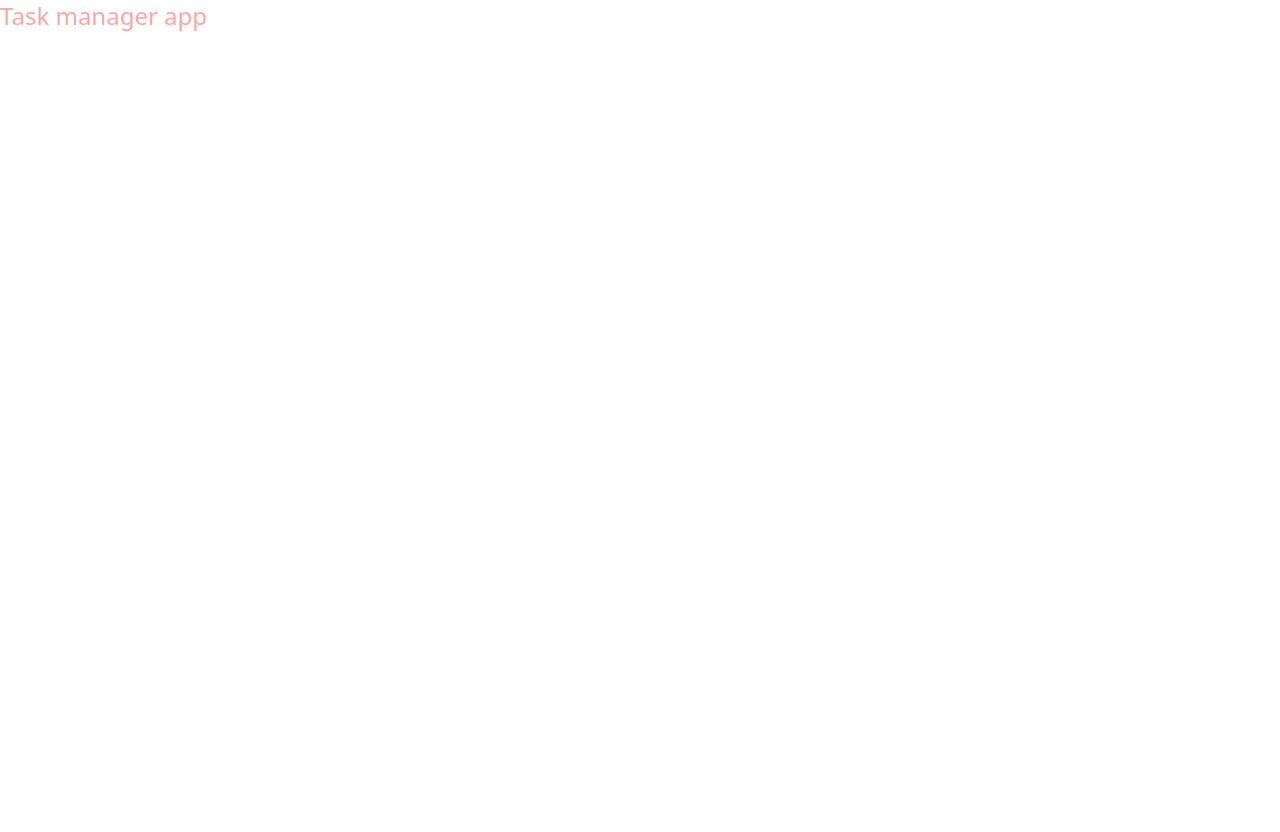
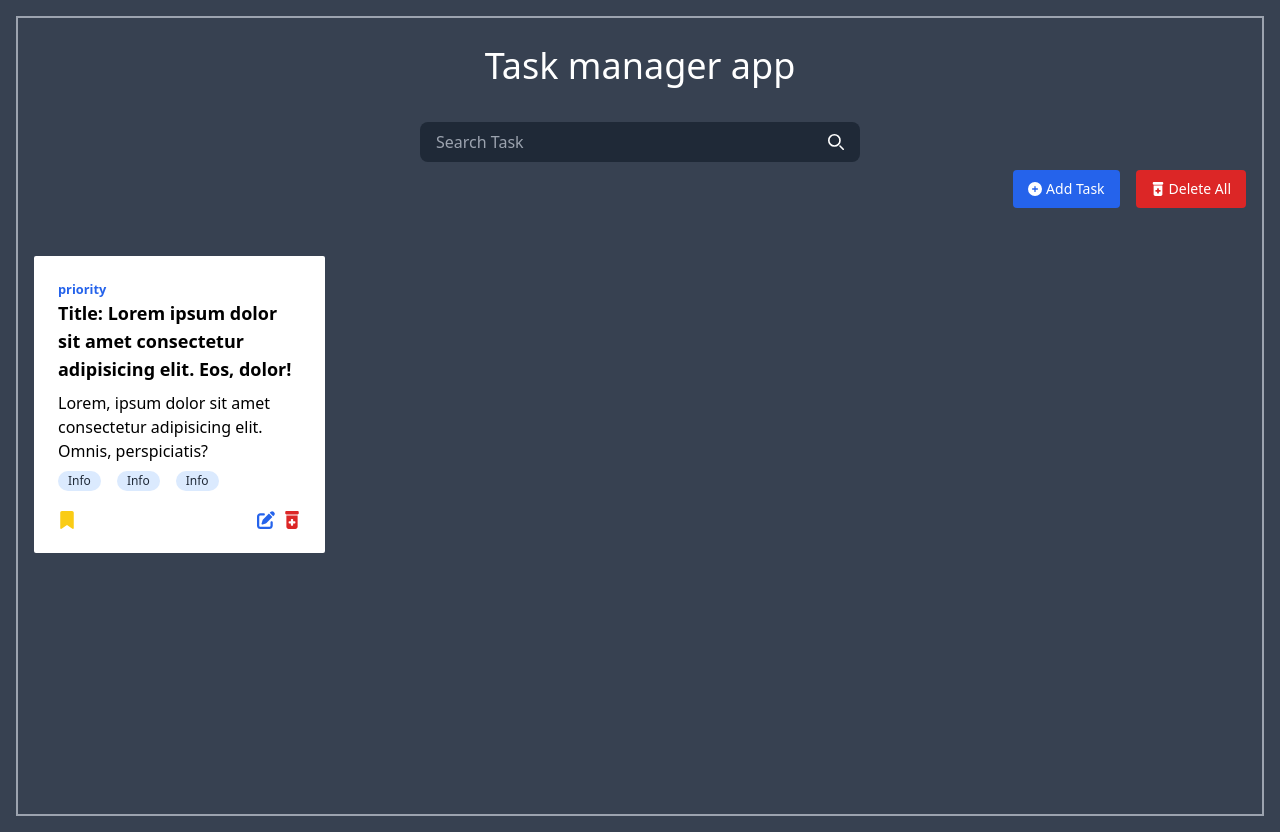
Before and after one commit to mdhamimulhaque/task-manager-app, a React (Vite) app: page / in a window 1280 px wide. Before the commit the page ends 800 px from the top, so only its background shows below. Built offline with nearby package versions, Linux system fonts and the light colour scheme.

Commit message:
task manager ui basic [done]

```diff
--- a/src/App.jsx
+++ b/src/App.jsx
@@ -1,8 +1,19 @@
+import SearchBox from "./conponents/SearchBox";
+import TaskActions from "./conponents/Task/TaskActions";
+import TaskCard from "./conponents/Task/TaskCard";
+
 const App = () => {
   return (
-    <div>
-      <h2 className="text-2xl text-red-300">Task manager app</h2>
-    </div>
+    <main className="p-4 bg-gray-700 h-full ">
+      <div className="container mx-auto border-2 border-gray-400 h-screen px-4 pb-4">
+        <h2 className="text-4xl py-3 px-2 text-center text-white my-4 text-semibold">
+          Task manager app
+        </h2>
+        <SearchBox />
+        <TaskActions />
+        <TaskCard />
+      </div>
+    </main>
   );
 };
 
--- /dev/null
+++ b/src/conponents/SearchBox.jsx
@@ -0,0 +1,41 @@
+const SearchBox = () => {
+  return (
+    <section className="p-2 flex justify-center">
+      <form>
+        <div className="flex">
+          <div className="relative overflow-hidden rounded-lg text-gray-50 md:min-w-[380px] lg:min-w-[440px]">
+            <input
+              type="search"
+              className="z-20 block w-full bg-gray-800 px-4 py-2 pr-10 focus:outline-none"
+              placeholder="Search Task"
+              required
+            />
+            <button
+              type="submit"
+              className="absolute right-2 top-0 h-full rounded-e-lg text-white md:right-4"
+            >
+              <svg
+                className="h-4 w-4"
+                aria-hidden="true"
+                xmlns="http://www.w3.org/2000/svg"
+                fill="none"
+                viewBox="0 0 20 20"
+              >
+                <path
+                  stroke="currentColor"
+                  strokeLinecap="round"
+                  strokeLinejoin="round"
+                  strokeWidth="2"
+                  d="m19 19-4-4m0-7A7 7 0 1 1 1 8a7 7 0 0 1 14 0Z"
+                />
+              </svg>
+              <span className="sr-only">Search</span>
+            </button>
+          </div>
+        </div>
+      </form>
+    </section>
+  );
+};
+
+export default SearchBox;
--- /dev/null
+++ b/src/conponents/Task/TaskActions.jsx
@@ -0,0 +1,24 @@
+import { FaCirclePlus, FaPrescriptionBottleMedical } from "react-icons/fa6";
+
+const TaskActions = () => {
+  return (
+    <section className="flex gap-4 justify-end">
+      <button
+        type="button"
+        className="relative inline-flex items-center gap-1 px-3.5 py-2 rounded border border-transparent bg-blue-600 hover:bg-blue-500 duration-300 text-sm text-white font-medium"
+      >
+        <FaCirclePlus />
+        <span>Add Task</span>
+      </button>
+      <button
+        type="button"
+        className="relative inline-flex items-center gap-1 px-3.5 py-2 rounded border border-transparent bg-red-600 hover:bg-red-500 duration-300 text-sm text-white font-medium"
+      >
+        <FaPrescriptionBottleMedical />
+        <span>Delete All</span>
+      </button>
+    </section>
+  );
+};
+
+export default TaskActions;
--- /dev/null
+++ b/src/conponents/Task/TaskCard.jsx
@@ -0,0 +1,46 @@
+import {
+  FaBookmark,
+  FaPenToSquare,
+  FaPrescriptionBottleMedical,
+} from "react-icons/fa6";
+
+const TaskCard = () => {
+  return (
+    <section className="py-6 sm:py-12 grid grid-cols-1 gap-x-4 gap-y-8 md:grid-cols-2 lg:grid-cols-4">
+      <article className="flex bg-white rounded-sm">
+        <div className="flex flex-col flex-1 p-6">
+          <small className="text-blue-600 font-semibold">priority</small>
+          <h3 className="flex-1 pb-2 mb-0 text-lg font-semibold">
+            Title: Lorem ipsum dolor sit amet consectetur adipisicing elit. Eos,
+            dolor!{" "}
+          </h3>
+
+          <p>
+            Lorem, ipsum dolor sit amet consectetur adipisicing elit. Omnis,
+            perspiciatis?
+          </p>
+          <div className="flex gap-4 my-2">
+            <span className="inline-flex justify-center items-center py-0.5 px-2.5 border-none rounded-full bg-blue-100 text-xs text-gray-800 font-medium">
+              Info
+            </span>
+            <span className="inline-flex justify-center items-center py-0.5 px-2.5 border-none rounded-full bg-blue-100 text-xs text-gray-800 font-medium">
+              Info
+            </span>
+            <span className="inline-flex justify-center items-center py-0.5 px-2.5 border-none rounded-full bg-blue-100 text-xs text-gray-800 font-medium">
+              Info
+            </span>
+          </div>
+          <div className="flex flex-wrap justify-between pt-3 space-x-2 cursor-pointer text-lg">
+            <FaBookmark className="text-yellow-400" />
+            <div className="flex gap-2 ">
+              <FaPenToSquare className="text-blue-600 hover:text-blue-500" />
+              <FaPrescriptionBottleMedical className="text-red-600 hover:text-red-500" />
+            </div>
+          </div>
+        </div>
+      </article>
+    </section>
+  );
+};
+
+export default TaskCard;
```
